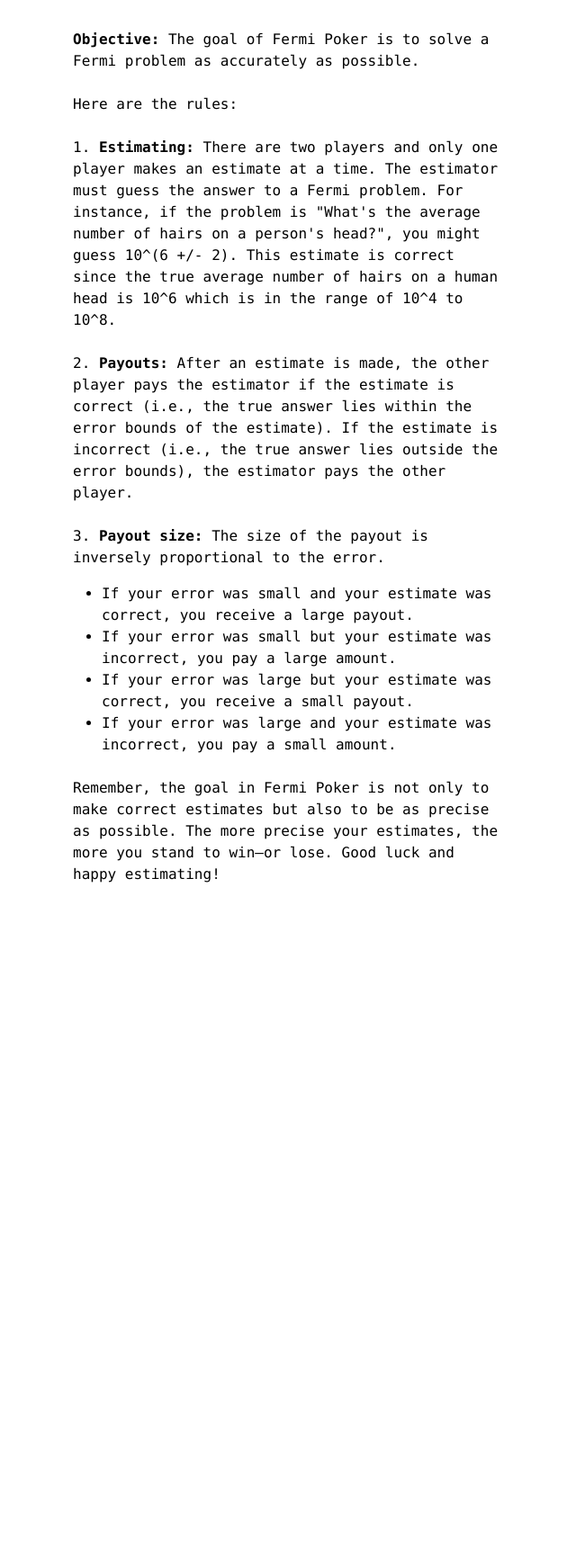
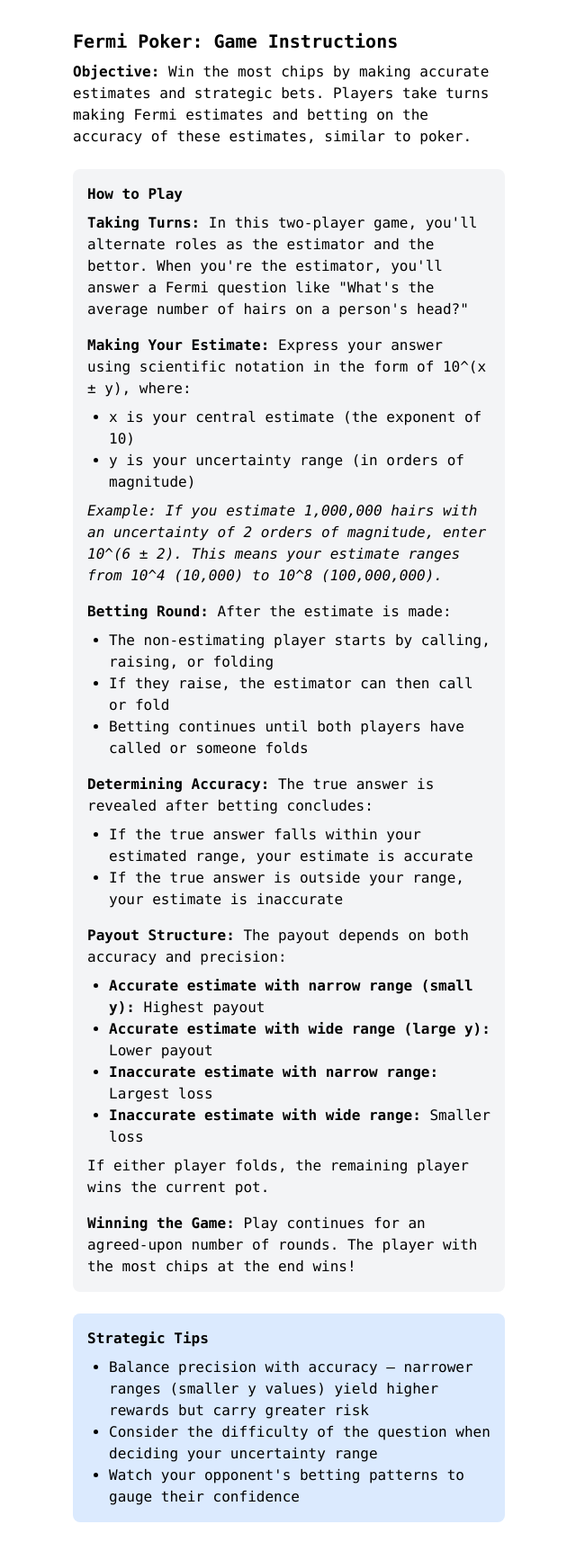
Before and after one commit to danesherbs/fermi-poker, a Flask app: page /instructions in a window 1280 px wide. Shown: the whole page at 90% size, without its empty margins (319-959 px from the left). Before the commit the page ends 981 px from the top, so only its background shows below. Run offline with Flask 3, Linux system fonts and the light colour scheme; some libraries are stand-ins or nearby versions.

Commit message:
Update instructions.html

```diff
--- a/templates/instructions.html
+++ b/templates/instructions.html
@@ -4,35 +4,73 @@
 <div class="flex w-full justify-center">
     <div class="max-w-lg space-y-6 my-8 px-4">
         <div>
-            <b>Objective:</b> The goal of Fermi Poker is to solve a Fermi problem as accurately as possible.
+            <h2 class="text-xl font-bold mb-2">Fermi Poker: Game Instructions</h2>
+            <p><b>Objective:</b> Win the most chips by making accurate estimates and strategic bets. Players take turns making Fermi
+                estimates and betting on the accuracy of these estimates, similar to poker.</p>
         </div>
-        <div>
-            Here are the rules:
+        <div class="bg-gray-100 p-4 rounded-lg">
+            <h3 class="font-bold mb-2">How to Play</h3>
+
+            <ol class="space-y-4">
+                <li>
+                    <b>Taking Turns:</b> In this two-player game, you'll alternate roles as the estimator and the bettor. When
+                    you're the estimator, you'll answer a Fermi question like "What's the average number of hairs on a person's
+                    head?"
+                </li>
+
+                <li>
+                    <b>Making Your Estimate:</b> Express your answer using scientific notation in the form of 10^(x ± y), where:
+                    <ul class="list-disc ml-6 mt-2">
+                        <li>x is your central estimate (the exponent of 10)</li>
+                        <li>y is your uncertainty range (in orders of magnitude)</li>
+                    </ul>
+                    <p class="mt-2 italic">Example: If you estimate 1,000,000 hairs with an uncertainty of 2 orders of
+                        magnitude, enter 10^(6 ± 2). This means your estimate ranges from 10^4 (10,000) to 10^8 (100,000,000).
+                    </p>
+                </li>
+
+                <li>
+                    <b>Betting Round:</b> After the estimate is made:
+                    <ul class="list-disc ml-6 mt-2">
+                        <li>The non-estimating player starts by calling, raising, or folding</li>
+                        <li>If they raise, the estimator can then call or fold</li>
+                        <li>Betting continues until both players have called or someone folds</li>
+                    </ul>
+                </li>
+
+                <li>
+                    <b>Determining Accuracy:</b> The true answer is revealed after betting concludes:
+                    <ul class="list-disc ml-6 mt-2">
+                        <li>If the true answer falls within your estimated range, your estimate is accurate</li>
+                        <li>If the true answer is outside your range, your estimate is inaccurate</li>
+                    </ul>
+                </li>
+
+                <li>
+                    <b>Payout Structure:</b> The payout depends on both accuracy and precision:
+                    <ul class="list-disc ml-6 mt-2">
+                        <li><b>Accurate estimate with narrow range (small y):</b> Highest payout</li>
+                        <li><b>Accurate estimate with wide range (large y):</b> Lower payout</li>
+                        <li><b>Inaccurate estimate with narrow range:</b> Largest loss</li>
+                        <li><b>Inaccurate estimate with wide range:</b> Smaller loss</li>
+                    </ul>
+                    <p class="mt-2">If either player folds, the remaining player wins the current pot.</p>
+                </li>
+
+                <li>
+                    <b>Winning the Game:</b> Play continues for an agreed-upon number of rounds. The player with the most chips
+                    at the end wins!
+                </li>
+            </ol>
         </div>
-        <div>
-            1. <b>Estimating:</b> There are two players and only one player makes an estimate at a time. The
-            estimator must guess the answer to a Fermi problem. For instance, if the problem is "What's the average
-            number of hairs on a person's head?", you might guess 10^(6 +/- 2). This estimate is correct since the true
-            average number of hairs on a human head is 10^6 which is in the range of 10^4 to 10^8.
-        </div>
-        <div>
-            2. <b>Payouts:</b> After an estimate is made, the other player pays the estimator if the estimate is correct
-            (i.e., the true answer lies within the error bounds of the estimate). If the estimate is incorrect (i.e.,
-            the true answer lies outside the error bounds), the estimator pays the other player.
-        </div>
-        <div>
-            3. <b>Payout size:</b> The size of the payout is inversely proportional to the error.
-            <ul class="list-disc ml-8 mt-4">
-                <li>If your error was small and your estimate was correct, you receive a large payout.</li>
-                <li>If your error was small but your estimate was incorrect, you pay a large amount.</li>
-                <li>If your error was large but your estimate was correct, you receive a small payout.</li>
-                <li>If your error was large and your estimate was incorrect, you pay a small amount.</li>
+        <div class="bg-blue-100 p-4 rounded-lg">
+            <h3 class="font-bold mb-2">Strategic Tips</h3>
+            <ul class="list-disc ml-6">
+                <li>Balance precision with accuracy — narrower ranges (smaller y values) yield higher rewards but carry greater
+                    risk</li>
+                <li>Consider the difficulty of the question when deciding your uncertainty range</li>
+                <li>Watch your opponent's betting patterns to gauge their confidence</li>
             </ul>
-        </div>
-        <div>
-            Remember, the goal in Fermi Poker is not only to make correct estimates but also to be as precise as
-            possible. The more precise your estimates, the more you stand to win—or lose. Good luck and happy
-            estimating!
         </div>
     </div>
 </div>
```
